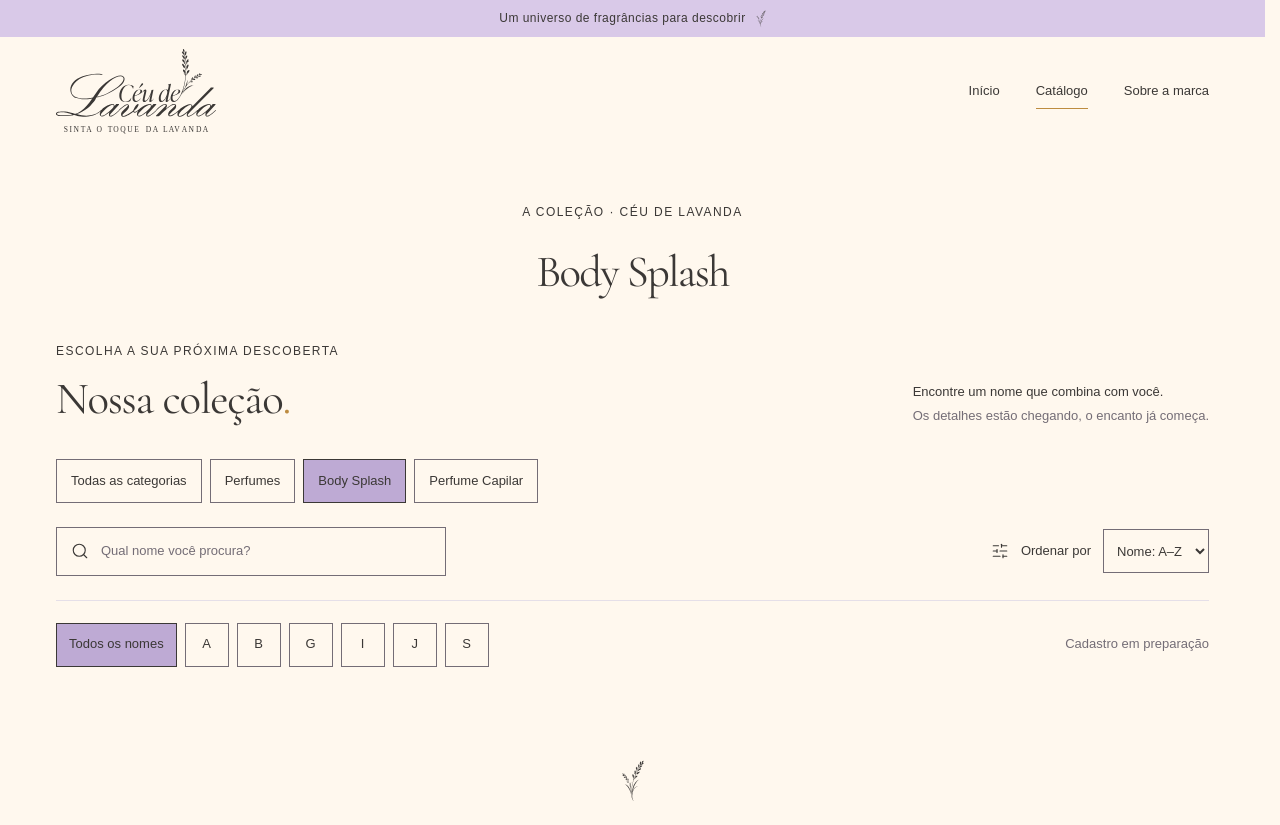
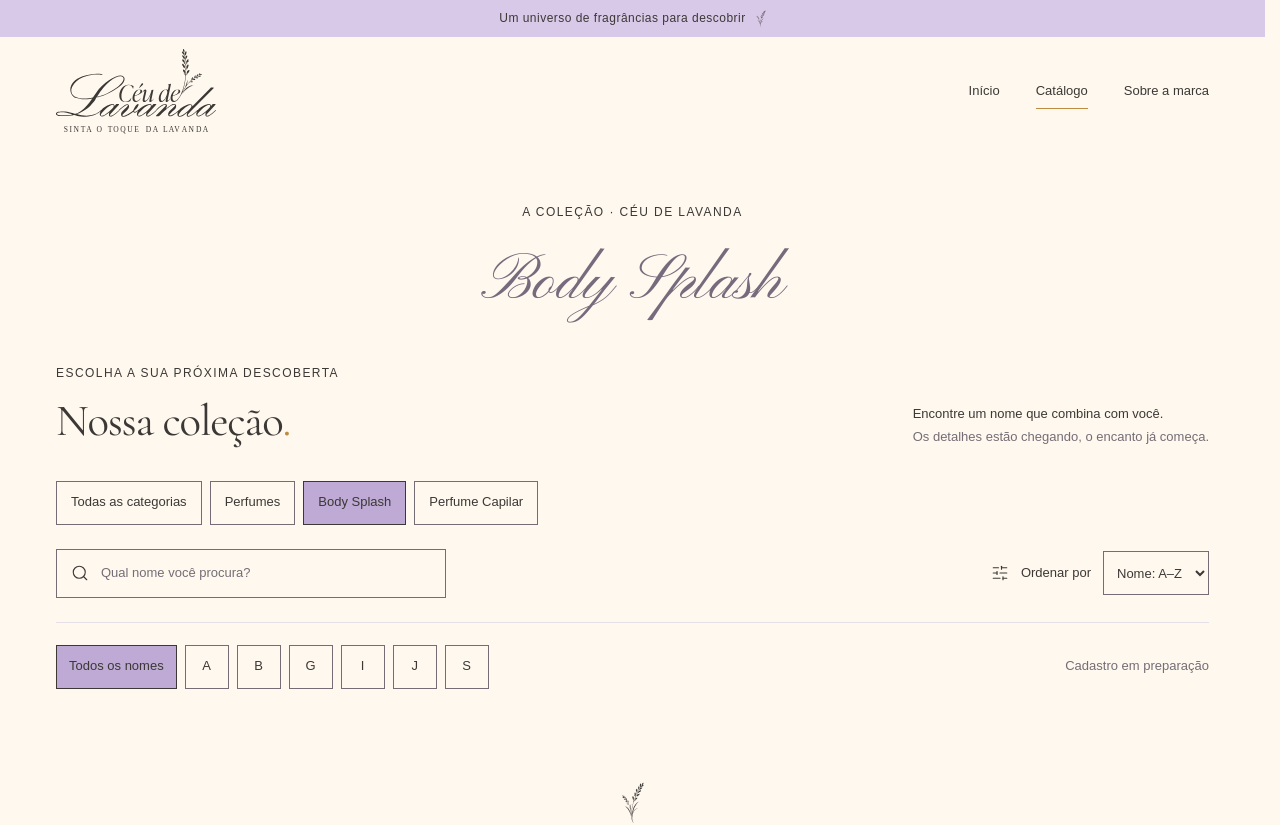
Before and after one commit to PxS00/ceu-de-lavanda-catalog, a Next.js app: page /catalogo/body-splash/ in a window 1280 px wide. Shown: the top 825 px of the page. Built offline with nearby package versions, Linux system fonts and the light colour scheme.

Commit message:
fix(ui): scope decorative typography to catalog categories

```diff
--- a/src/app/catalogo/[categoria]/page.tsx
+++ b/src/app/catalogo/[categoria]/page.tsx
@@ -33,7 +33,7 @@
     <main id="conteudo">
       <div className="catalog-intro wrap">
         <p className="eyebrow">A COLEÇÃO · CÉU DE LAVANDA</p>
-        <h1>{category.name}</h1>
+        <h1 className="category-title">{category.name}</h1>
       </div>
       <Catalog
         key={category.slug}
--- a/src/app/globals.css
+++ b/src/app/globals.css
@@ -34,7 +34,7 @@
   --motion-ease: cubic-bezier(0.22, 1, 0.36, 1);
   --text-display: clamp(2.75rem, 5vw, 4.5rem);
   --text-heading: clamp(2rem, 3.5vw, 3rem);
-  --text-product: 1.875rem;
+  --text-product: 1.375rem;
   --text-price: 0.875rem;
   --text-body: 1rem;
   --text-small: 0.8125rem;
@@ -696,10 +696,8 @@
 }
 .product-card h3 {
   margin: 0;
-  font-family: var(--font-decorative);
   font-size: var(--text-product);
-  line-height: 1.35;
-  color: var(--text-accent);
+  line-height: 1.3;
   overflow-wrap: anywhere;
   text-wrap: auto;
 }
@@ -806,6 +804,13 @@
   line-height: 1.3;
   margin: 20px 0 0;
 }
+.catalog-intro .category-title {
+  font-family: var(--font-decorative);
+  color: var(--text-accent);
+  font-size: var(--text-display);
+  letter-spacing: 0;
+  line-height: 1.25;
+}
 .empty-state {
   text-align: center;
   padding-block: 64px;
@@ -872,10 +877,6 @@
   height: auto;
 }
 .detail-copy h1 {
-  font-family: var(--font-decorative);
-  color: var(--text-accent);
-  letter-spacing: 0;
-  line-height: 1.25;
   font-size: var(--text-display);
   margin-block: 20px;
   overflow-wrap: anywhere;
@@ -1071,7 +1072,7 @@
     gap: 32px 16px;
   }
   .product-card h3 {
-    font-size: 1.75rem;
+    font-size: 1.25rem;
   }
   .product-card-title {
     margin-top: 14px;
```
Also changed, not shown: 1 other file (tests, documents, lock files or other folders).
